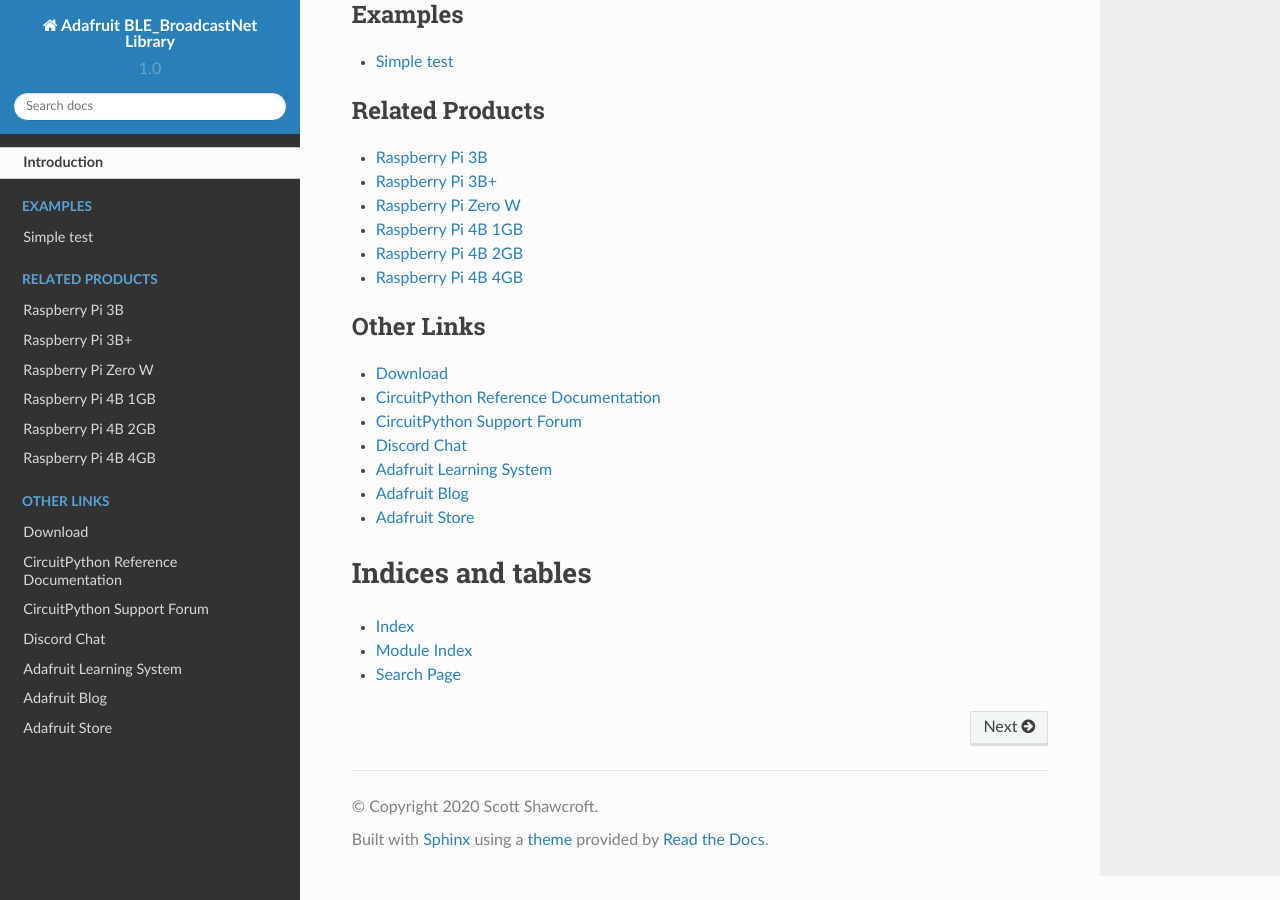
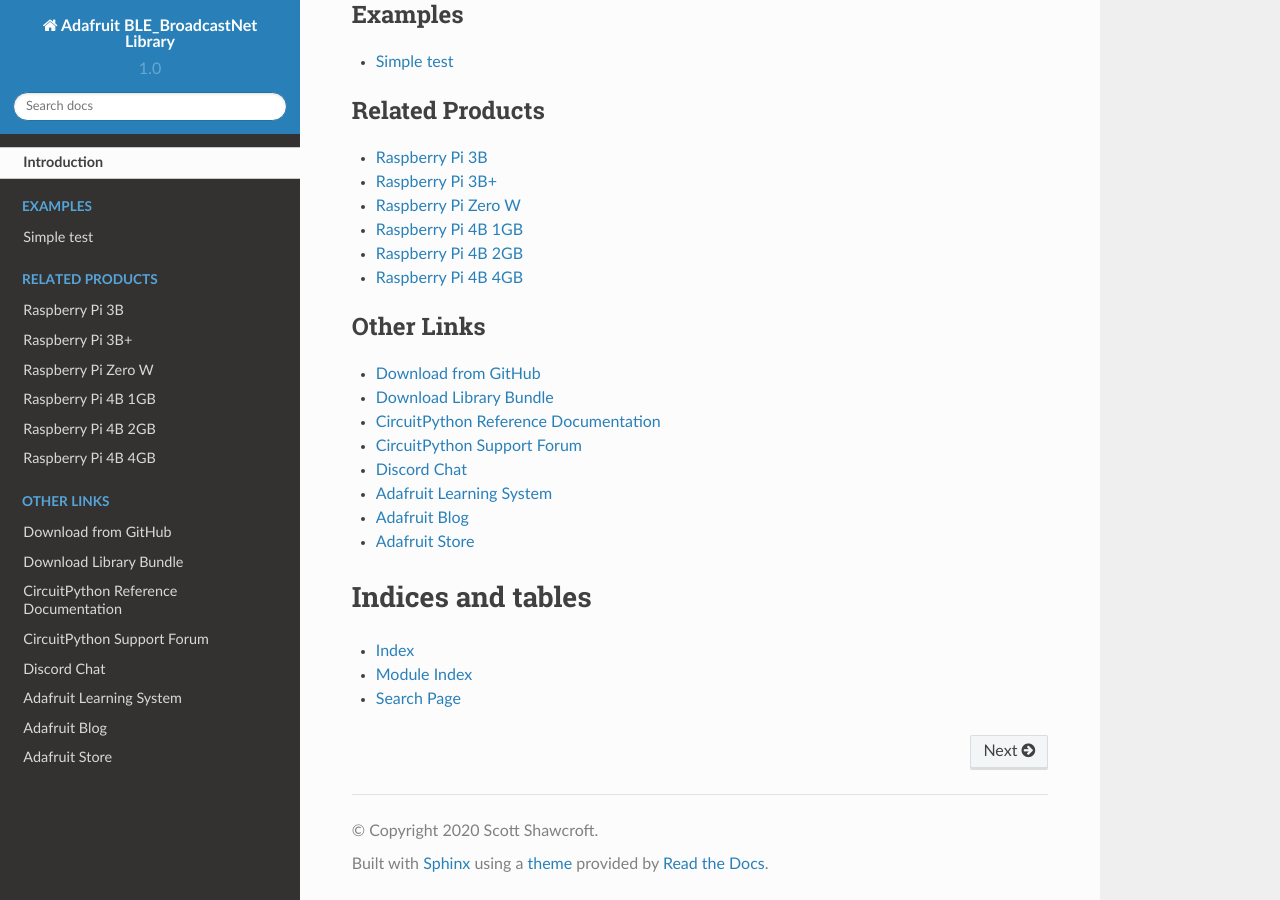
Before and after one commit to adafruit/Adafruit_CircuitPython_BLE_BroadcastNet, a Sphinx documentation site: the page built from docs/index.rst, in a window 1280 px wide and 900 px high, scrolled down 1546 px. Built offline with Sphinx 7.4.7 and the Read the Docs theme 2.0.0, drawn with Linux system fonts in a browser that asks for light colours.

Commit message:
Added cp.org link to index.rst

```diff
--- a/docs/index.rst
+++ b/docs/index.rst
@@ -36,7 +36,8 @@
 .. toctree::
     :caption: Other Links
 
-    Download <https://github.com/adafruit/Adafruit_CircuitPython_BLE_BroadcastNet/releases/latest>
+    Download from GitHub <https://github.com/adafruit/Adafruit_CircuitPython_BLE_BroadcastNet/releases/latest>
+    Download Library Bundle <https://circuitpython.org/libraries>
     CircuitPython Reference Documentation <https://docs.circuitpython.org>
     CircuitPython Support Forum <https://forums.adafruit.com/viewforum.php?f=60>
     Discord Chat <https://adafru.it/discord>
```
